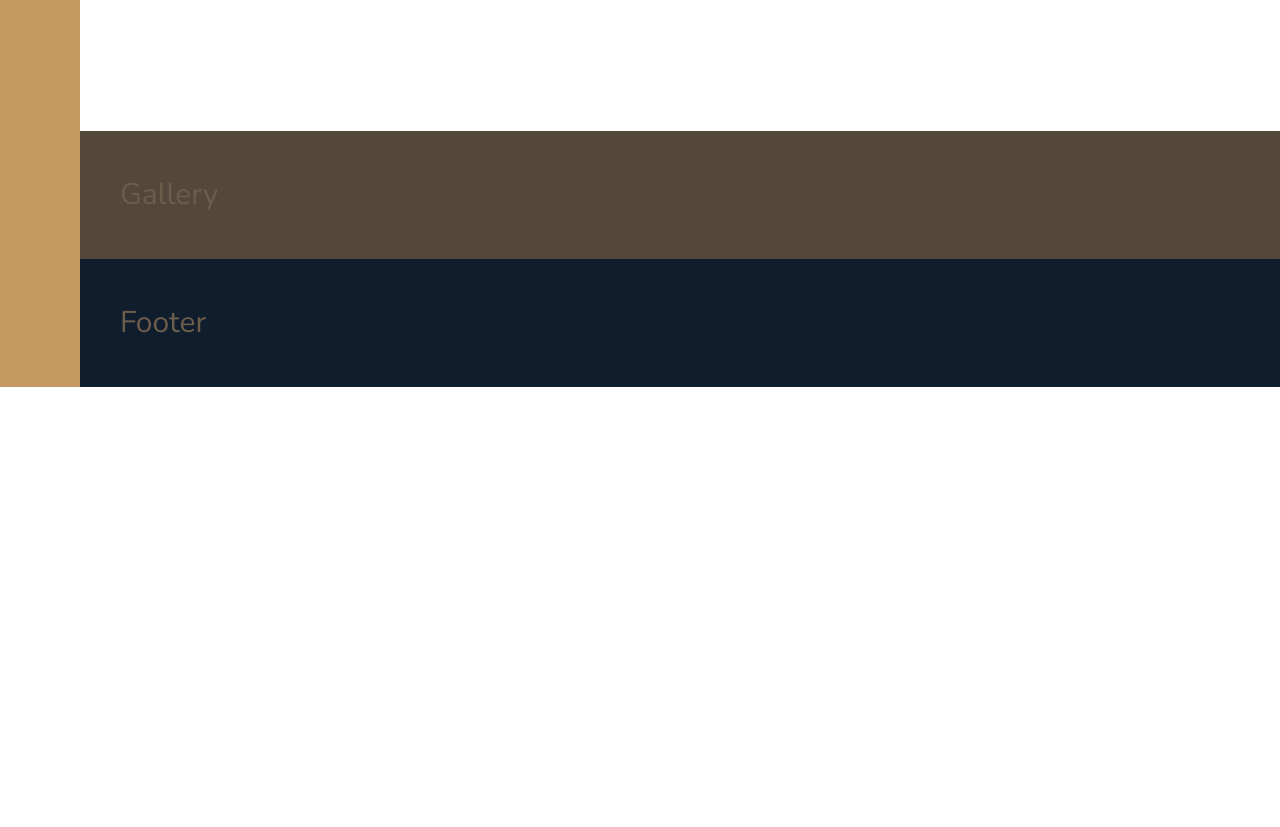
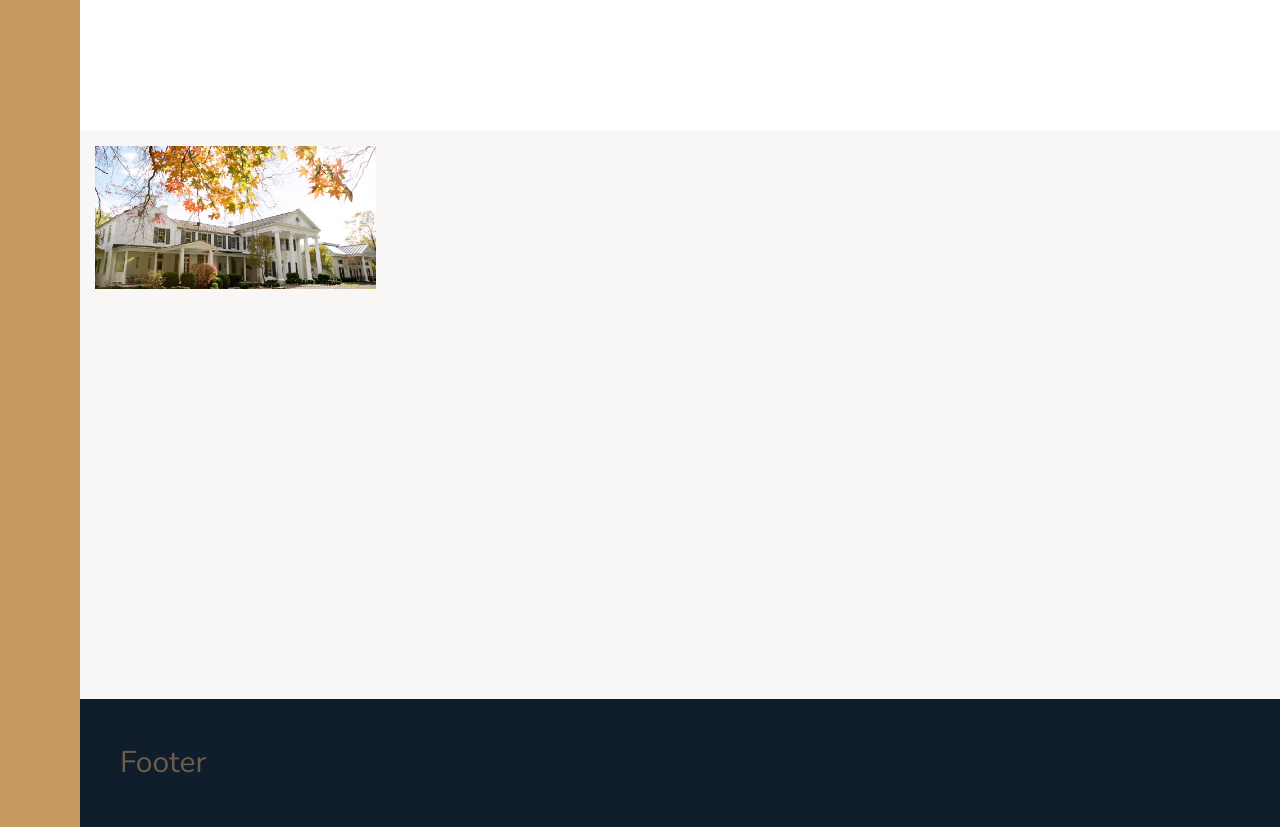
Before and after one commit to Krenbot/Nexter, a website: page index.html in a window 1280 px wide. Shown: the part 3140-3967 px from the top of the page. Before the commit the page ends 3527 px from the top, so only its background shows below. Drawn offline with nearby package versions, Linux system fonts and the light colour scheme.

Commit message:
add gallery template markup. Place inital picture, adhere grid testing

```diff
--- a/index.html
+++ b/index.html
@@ -291,7 +291,17 @@
     </section>
 
 
-    <section class="gallery">Gallery</section>
+    <section class="gallery">
+        <figure class="gallery__item gallery__item--1">
+            <img src="img/gal-1.jpeg" alt="Gallery image 1" class="gallery__img">
+        </figure>
+
+
+
+
+
+
+    </section>
 
     <footer class="footer">Footer</footer>
 
--- a/sass/_gallery.scss
+++ b/sass/_gallery.scss
@@ -1,4 +1,27 @@
 .gallery {
-    background-color: $color-grey-dark-1;
+    background-color: $color-grey-light-1;
     grid-column: full-start / full-end;
+
+    display: grid;
+    grid-template-columns: repeat(8, 1fr);
+    grid-template-rows: repeat(7, 5vw);
+
+    gap: 1.5rem;
+    padding: 1.5rem;
+
+    &__item {
+        &--1 {
+            grid-row: 1 / span 2;
+            grid-column: 1 / span 2;
+        }
+    }
+
+    &__img {
+        width: 100%;
+        height: 100%;
+        object-fit: cover;
+        display: block;
+    }
+
+    &>* {}
 }
```
Also changed, not shown: sass/main.css, 1 other file.
